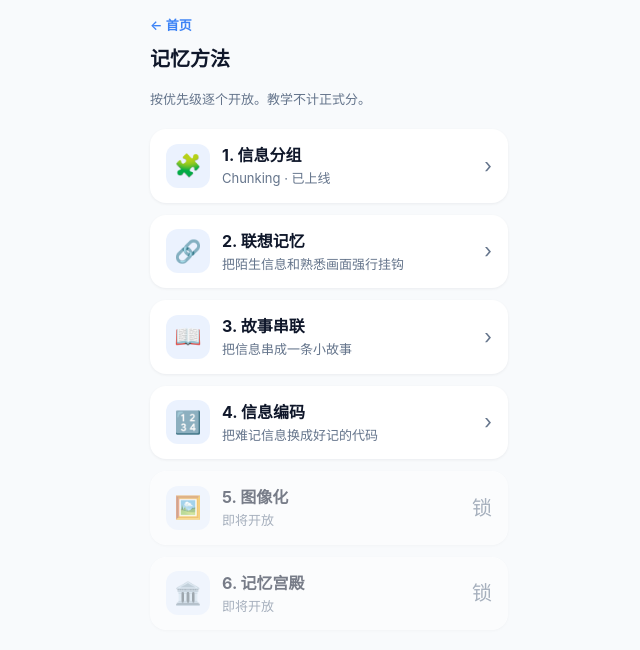
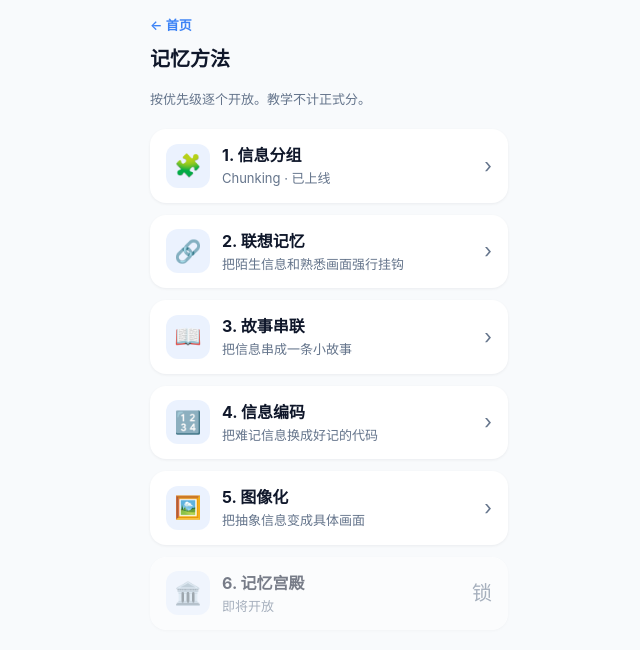
Before and after one commit to craznail/memory-train-web, a React (Vite) app: page /methods in a window 1280 px wide. Shown: the top 650 px of the page, without its empty margins (311-951 px from the left). Built offline with nearby package versions, Linux system fonts and the light colour scheme.

Commit message:
feat(teach): 图像化教学流

```diff
--- a/src/data/methods.ts
+++ b/src/data/methods.ts
@@ -71,11 +71,15 @@ export const METHODS: MethodDef[] = [
   {
     id: 'imagery',
     title: '图像化',
-    subtitle: '即将开放',
+    subtitle: '把抽象信息变成具体画面',
     emoji: '🖼️',
-    status: 'coming',
-    explain: [],
-    replayCues: [],
+    status: 'ready',
+    explain: [
+      '图像化：把抽象、干巴的信息，先在脑子里变成具体、鲜明的画面再记。',
+      '颜色、大小、动静越清楚越好。例如「优先处理」可以想成红灯闪烁的任务单顶在最前面。',
+    ],
+    replayCues: ['人物外形', '场景色调', '关键道具', '动态动作'],
+    example: '听的时候问自己：我看到了谁？在什么颜色的地方？手里拿着什么？在做什么动作？',
   },
   {
     id: 'palace',
--- a/src/pages/TeachSession.tsx
+++ b/src/pages/TeachSession.tsx
@@ -18,7 +18,7 @@ export function TeachSession() {
   const method = getMethod(methodId);
 
   const paper = useMemo(() => {
-    const idx = methodId === 'association' ? 1 : methodId === 'story' || methodId === 'encoding' ? 2 : 0;
+    const idx = methodId === 'association' || methodId === 'imagery' ? 1 : methodId === 'story' || methodId === 'encoding' ? 2 : 0;
     return pickPaperByIndex(idx);
   }, [methodId]);
   const session = useListenSession({
```
